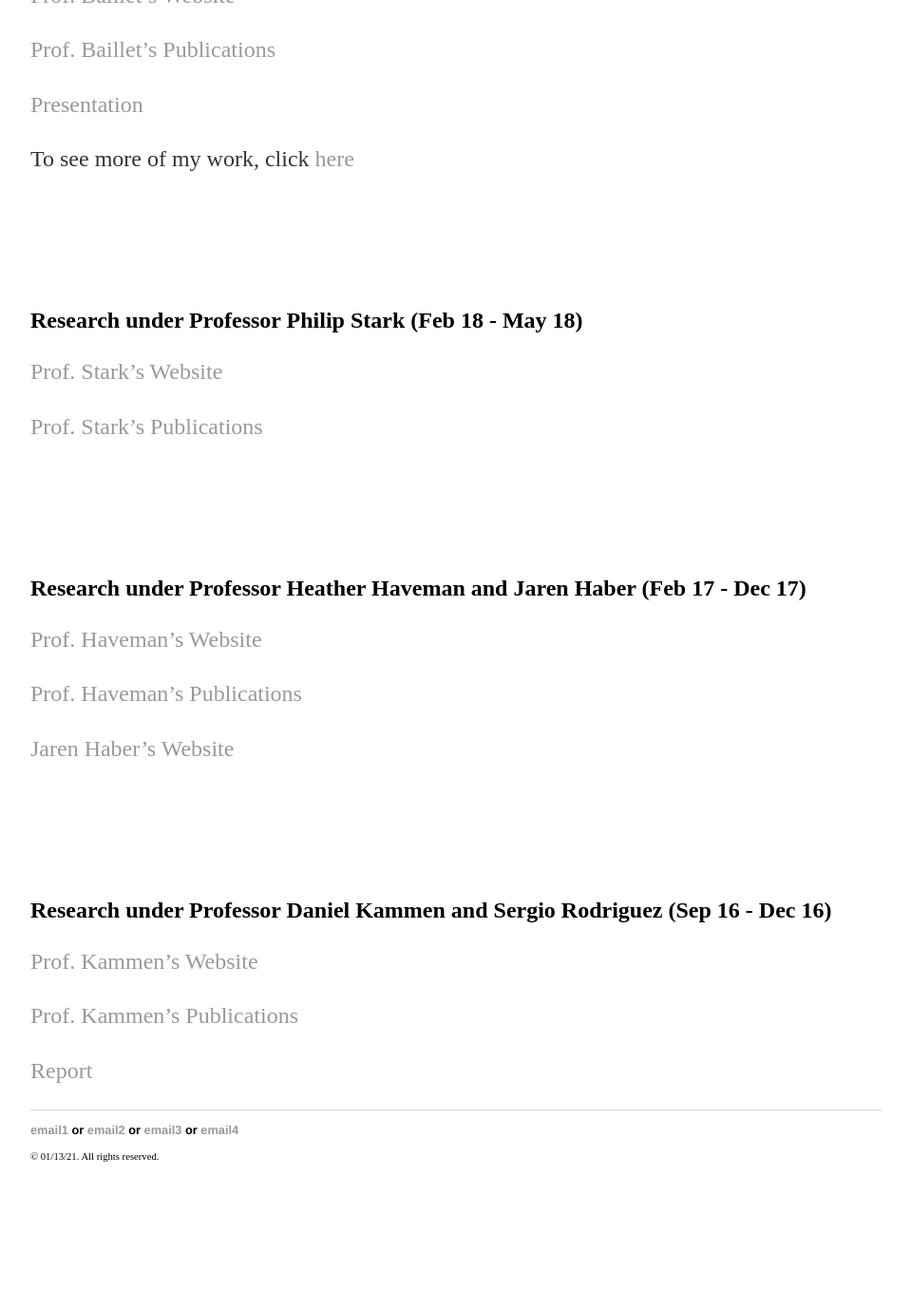
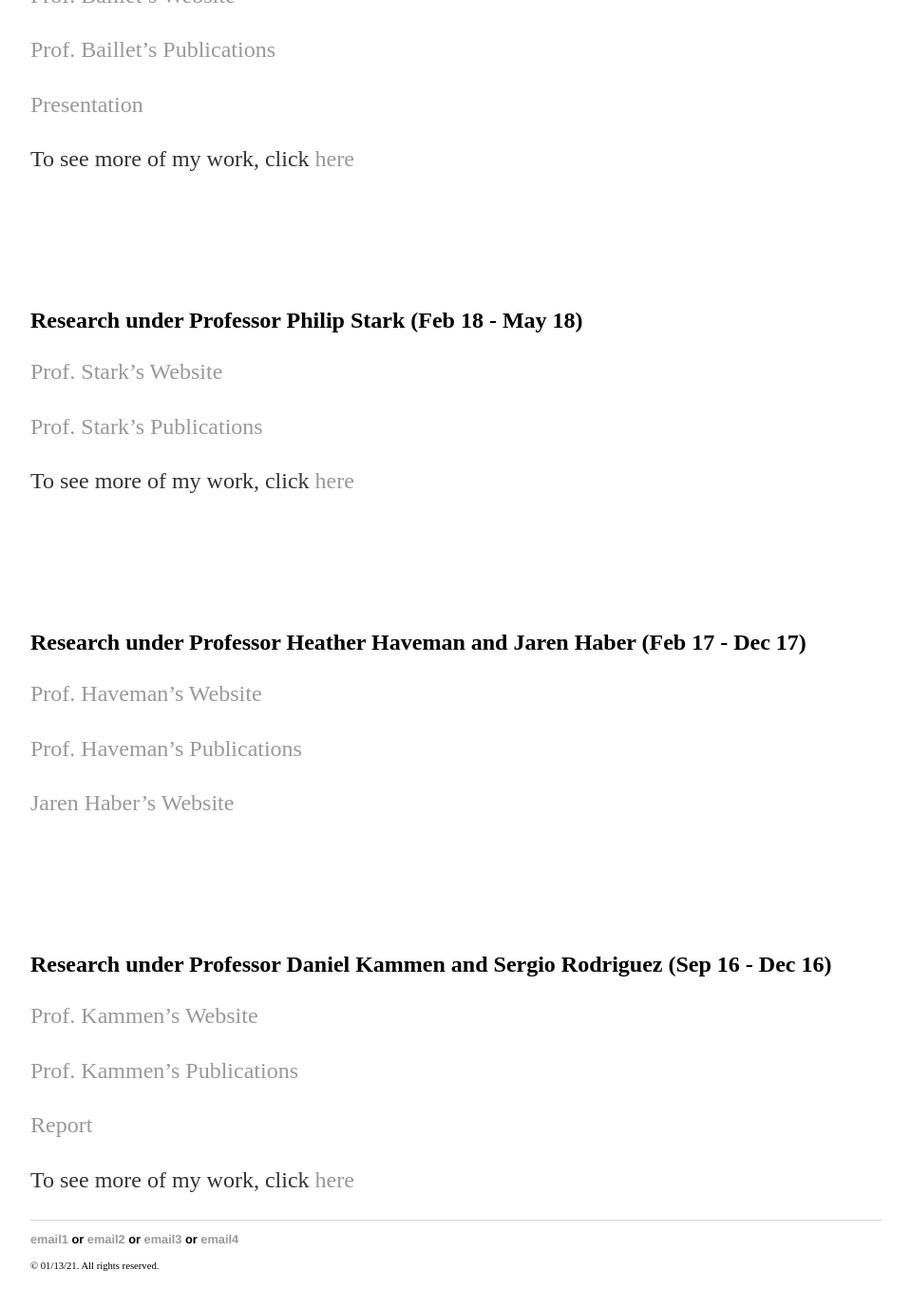
Before and after one commit to yjkweon24/yjkweon24.github.io, a Jekyll site: the page built from researchprojects/researchprojects.md, in a window 1280 px wide and 1400 px high, scrolled down 682 px. Shown: the top 1377 px of the window at 95% size, without its empty margins (160-1119 px from the left). Built offline with Jekyll 4.4.1, drawn with Linux system fonts in a browser that asks for light colours; before the commit the page ends 1967 px from its top, so only the background shows below that.

Commit message:
add works

```diff
--- a/researchprojects/researchprojects.md
+++ b/researchprojects/researchprojects.md
@@ -42,6 +42,8 @@ To see more of my work, click [here](https://github.com/yjkweon24/Jin-Projects-S
 
 [Prof. Stark's Publications](https://scholar.google.com/citations?hl=en&user=5EMVIoEAAAAJ&view_op=list_works&sortby=pubdate)
 
+To see more of my work, click [here](https://github.com/yjkweon24/Jin-Projects-Show-up/tree/main/Jin%20's(%EC%9A%A9%EC%A7%84)%20Projects/Why%20conjoint%20is%20not%20working%3F)
+
 <br>
 
 <br>
@@ -65,3 +67,5 @@ To see more of my work, click [here](https://github.com/yjkweon24/Jin-Projects-S
 [Prof. Kammen's Publications](https://scholar.google.com/citations?hl=en&user=dzoa18QAAAAJ&view_op=list_works&sortby=pubdate)
 
 [Report](https://github.com/yjkweon24/yjkweon24.github.io/raw/master/researchprojects/Jin1.pdf)
+
+To see more of my work, click [here](https://github.com/yjkweon24/Jin-Projects-Show-up/tree/main/Jin%20's(%EC%9A%A9%EC%A7%84)%20Projects/SWITCH%20project%20on%20Mexico)
```
